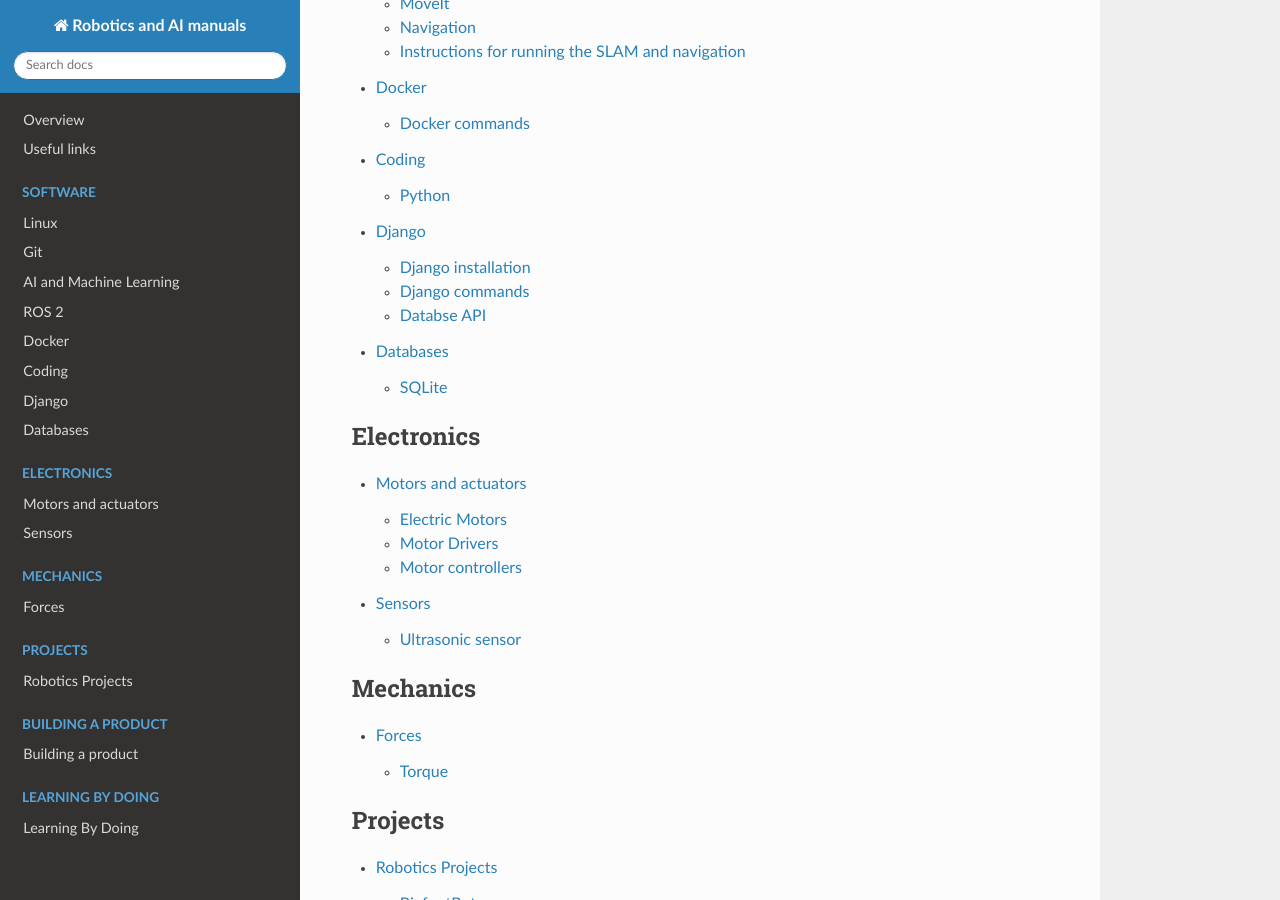
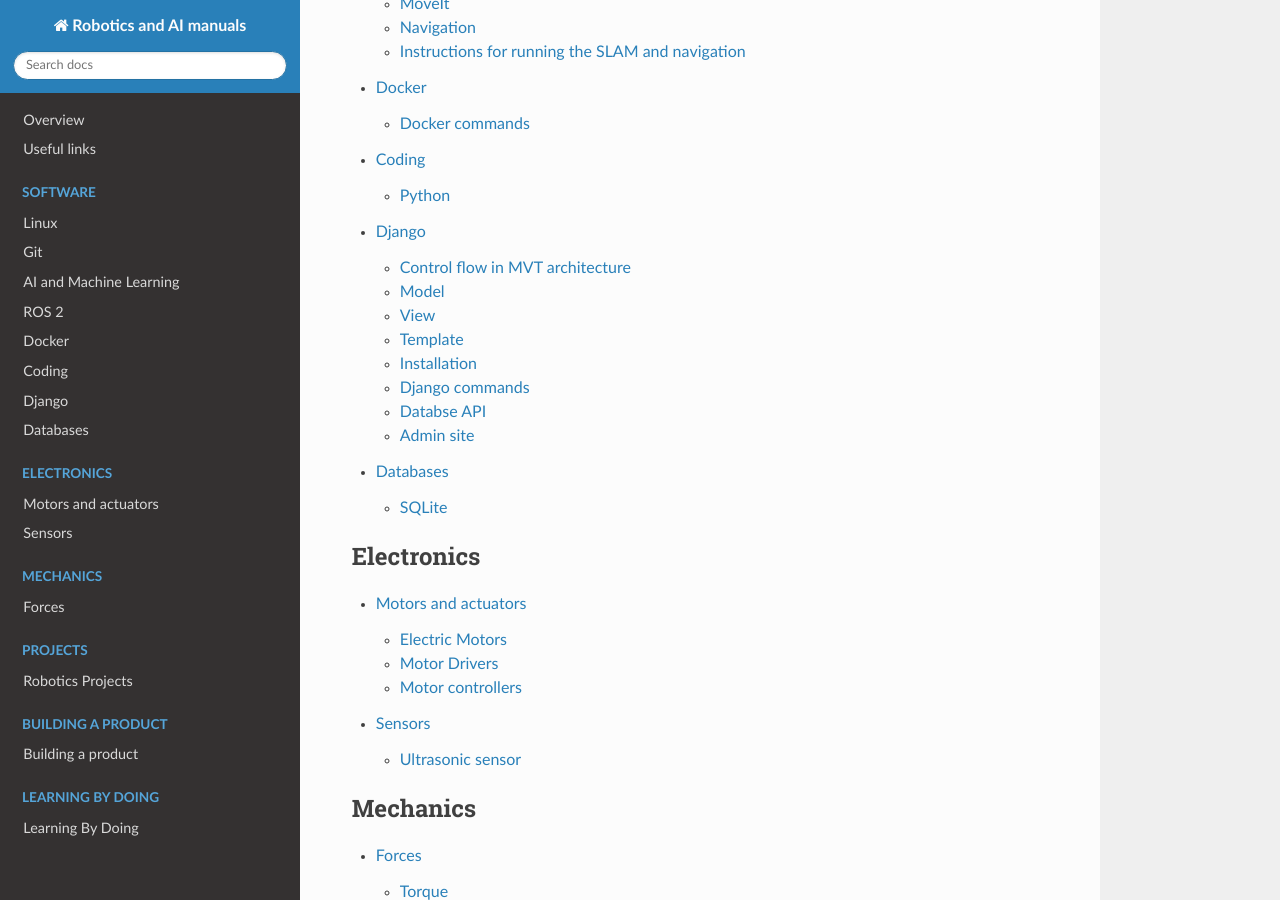
Before and after one commit to jevgenik/manuals, a Sphinx documentation site: the page built from source/index.rst, in a window 1280 px wide and 900 px high, scrolled down 660 px. Built offline with Sphinx 7.4.7 and the Read the Docs theme 2.0.0, drawn with Linux system fonts in a browser that asks for light colours; part of the change alters nothing that is shown.

Commit message:
django update

```diff
--- a/source/files/software/django/django.rst
+++ b/source/files/software/django/django.rst
@@ -1,7 +1,7 @@
 ======
 Django
 ======
-Django is a free and open-source, Python-based web framework that follows the model–template–views architectural pattern.
+Django is a free and open-source, Python-based web framework that follows the Model-View-Template (MVT) architectural pattern.
 
 .. tip::
    Django is named after Django Reinhardt, a jazz manouche guitarist from the 1930s to early 1950s.
@@ -12,6 +12,40 @@ Django is a free and open-source, Python-based web framework that follows the mo
 `Writing your first Django app <https://docs.djangoproject.com/en/5.0/intro/tutorial01/>`_
 
 
+Control flow in MVT architecture
+================================
+
+.. figure:: images/control_flow_in_mvt.png
+   :alt: Control flow in MVT architecture
+
+   Django MVT. `Source <https://www.educative.io/answers/what-is-mvt-structure-in-django>`_
+
+#. The user interacts with a Django application using a URL that is passed to the MVT architecture. A URL mapper is used to redirect the requests to the appropriate view based on the request URL.
+#. If an appropriate view is found, it will be invoked.
+#. The View will interact with the Model and retrieve the necessary data from the database via Model.
+#. The View will render an appropriate template along with the retrieved data to the user.
+
+Model
+======
+A model is the single, definitive source of information about your data. It contains the essential fields and behaviors of the data you’re storing.
+Django follows the **DRY (Don’t repeat yourself) Principle**. The goal is to define your data model in one place and automatically derive things from it.
+
+This includes the migrations - unlike in Ruby On Rails, for example, migrations are entirely derived from your models file, and are essentially a
+history that Django can roll through to update your database schema to match your current models.
+
+
+View
+====
+A View is a handler function that accepts HTTP requests, processes them, and returns the HTTP response.
+It retrieves the necessary data to fulfill the request using Models and renders them on the user interface using Templates.
+It can also create an HTML page using an HTML template dynamically, and populate it with data fetched from the model.
+
+Template
+========
+A Template is a text file that defines the structure or layout of the user interface. The text file can be any type of file; for example HTML, XML, etc.
+It can accept data from the view and render it using jinja syntax.
+
+
 .. figure:: images/django_file_structure.png
    :alt: Django File Structure
 
@@ -19,24 +53,18 @@ Django is a free and open-source, Python-based web framework that follows the mo
 
 
 .. tip::
-   A model is the single, definitive source of information about your data. It contains the essential fields and behaviors of the data you’re storing.
-   Django follows the DRY (Don’t repeat yourself) Principle. The goal is to define your data model in one place and automatically derive things from it.
-
-   This includes the migrations - unlike in Ruby On Rails, for example, migrations are entirely derived from your models file, and are essentially a
-   history that Django can roll through to update your database schema to match your current models.
-
-.. tip::
    Django apps are “pluggable”: You can use an app in multiple projects, and you can distribute apps, because they don’t have to be tied to a given Django installation.
 
    To include the app in our project, we need to add a reference to its configuration class in the INSTALLED_APPS setting
 
-Django installation
-===================
+
+Installation
+============
 
 #. Install Python 3.6 or higher (e.g ``sudo apt-get install python3.6`` or on Windows `download <https://www.python.org/downloads/windows/>`_ and install)
 #. Install Django (e.g. ``pip install django``)
 
-Django commands
+Django сommands
 ===============
 
 * ``django-admin startproject <project_name>`` - create a new project
@@ -79,3 +107,13 @@ Databse API
 * ``<ModelName>.objects.all()`` - returns objects from the database (e.g. ``Question.objects.all()``) (``SELECT * FROM Question``)
 * ``<ModelName>.objects.get(<field_name>=<value>)`` - returns a single object matching the given keyword arguments (e.g. ``Question.objects.get(id=1)``)
   (``SELECT * FROM Question WHERE id=1``)
+
+Admin site
+==========
+Admin site is a built-in app that Django provides for administrative activities. It can be used to create, view, update and delete records.
+
+Creating an admin user
+
+#. Run ``py manage.py createsuperuser`` and enter the username, email and password for the admin user.
+#. ``python manage.py runserver`` - start the development server
+#. Open in a web browser ``http://localhost:8000/admin`` and enter the username and password to login to the admin site.
```
Also changed, not shown: source/files/software/django/images/control_flow_in_mvt.png (added).
